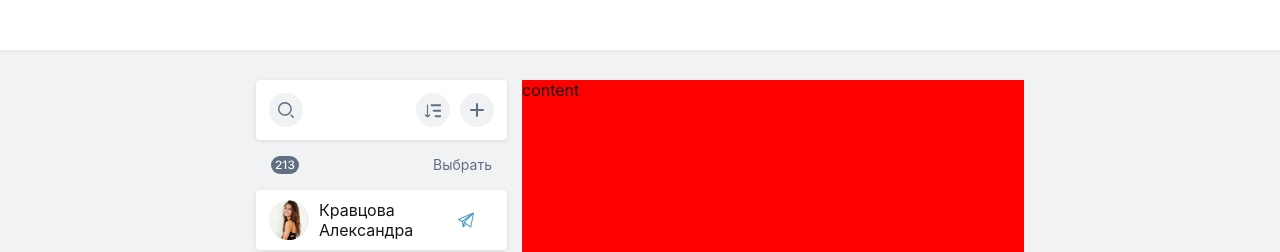
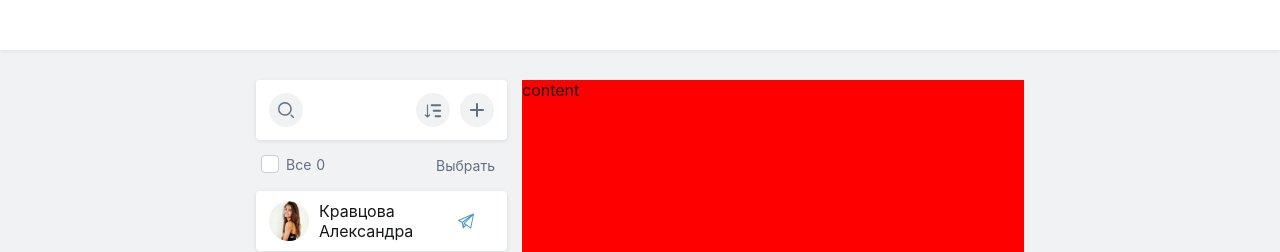
Before and after one commit to SvetlanaLevkovskaya/nicecode, a React app: page /#/ in a window 1280 px wide. Shown: the top 252 px of the page. Built offline with nearby package versions, Linux system fonts and the light colour scheme.

Commit message:
feat: add custom styles for checkbox

```diff
--- a/src/components/friends/ui/friends.module.scss
+++ b/src/components/friends/ui/friends.module.scss
@@ -21,6 +21,55 @@
   border: 2px solid $white;
 }
 
+.friends__checkbox {
+  /* Установить размер и положение контейнера */
+  display: flex;
+  align-items: center;
+  margin-right: 10px;
+}
+
+
+.friends__checkbox input[type="checkbox"] {
+  /* Скрыть оригинальный чекбокс */
+  position: absolute;
+  opacity: 0;
+  width: 0;
+  height: 0;
+}
+
+.friends__checkbox label {
+  /* Установить размер и положение метки */
+  display: inline-block;
+  position: relative;
+  padding-left: 25px; /* Добавить отступ слева, чтобы создать место для псевдоэлемента ::before */
+  cursor: pointer;
+}
+
+.friends__checkbox label::before {
+  /* Создать псевдоэлемент для стилизации границы и заливки */
+  content: "";
+  position: absolute;
+  left: 0;
+  top: -8px;
+  width: 18px;
+  height: 18px;
+  border: 1px solid #CDCDCD; /* Задать цвет границы */
+  background-color: $white; /* Задать цвет заливки */
+  border-radius: 4px;
+}
+
+.friends__checkbox input[type="checkbox"]:checked + .friends__label::before {
+  /* Изменить стиль псевдоэлемента для отмеченного чекбокса */
+  background-color: $blue; /* Задать цвет заливки для отмеченного чекбокса */
+  border-color: $blue; /* Задать цвет границы для отмеченного чекбокса */
+  content: "\2713"; /* Добавить символ галочки в качестве содержимого псевдоэлемента */
+  text-align: center; /* Выравнивание символа по центру */
+  font-size: 12px; /* Размер шрифта символа */
+  line-height: 18px; /* Высота строки равна высоте элемента */
+  color: $white; /* Цвет символа */
+}
+
+
 .friends__name {
   margin-left: 10px;
 }
--- a/src/components/navbar/ui/navbar.module.scss
+++ b/src/components/navbar/ui/navbar.module.scss
@@ -26,14 +26,89 @@
 
 .navbar__toolbar {
   display: flex;
+  align-items: center;
   justify-content: space-between;
-  align-items: center;
-  padding: 15px;
+  padding: 15px 12px 15px 5px;
 }
 
-.navbar__text {
+.navbar__subcontainer {
+  flex-grow: 1;
+  display: flex;
+  align-items: center;
+}
+
+.navbar__checkbox {
+  display: flex;
+  align-items: center;
+  margin-right: 10px;
+}
+
+.navbar__label {
   font-size: 14px;
   font-weight: 400;
   line-height: 20px;
   color: $grey;
 }
+
+.navbar__checkbox input[type="checkbox"] {
+  /* Скрыть оригинальный чекбокс */
+  position: absolute;
+  opacity: 0;
+  width: 0;
+  height: 0;
+}
+
+.navbar__checkbox label {
+  /* Установить размер и положение метки */
+  display: inline-block;
+  position: relative;
+  padding-left: 25px; /* Добавить отступ слева, чтобы создать место для псевдоэлемента ::before */
+  cursor: pointer;
+}
+
+.navbar__checkbox label::before {
+  /* Создать псевдоэлемент для стилизации границы и заливки */
+  content: "";
+  position: absolute;
+  left: 0;
+  top: 0;
+  width: 18px;
+  height: 18px;
+  border: 1px solid #CDCDCD; /* Задать цвет границы */
+  background-color: $white; /* Задать цвет заливки */
+  border-radius: 4px;
+}
+
+.navbar__checkbox input[type="checkbox"]:checked + label::before {
+  /* Изменить стиль псевдоэлемента для отмеченного чекбокса */
+  background-color: $blue; /* Задать цвет заливки для отмеченного чекбокса */
+  border-color: $blue; /* Задать цвет границы для отмеченного чекбокса */
+  content: "\2713"; /* Добавить символ галочки в качестве содержимого псевдоэлемента */
+  text-align: center; /* Выравнивание символа по центру */
+  font-size: 12px; /* Размер шрифта символа */
+  line-height: 18px; /* Высота строки равна высоте элемента */
+  color: $white; /* Цвет символа */
+}
+
+.selectedFriendsCounter {
+  margin-left: 5px;
+  font-size: 14px;
+  font-weight: 400;
+  line-height: 20px;
+  color: $grey;
+}
+
+.navbar__btn {
+  font-size: 14px;
+  font-weight: 400;
+  line-height: 20px;
+  color: $grey;
+}
+
+.navbar__actionbtn {
+  margin-right: 15px;
+  font-size: 14px;
+  font-weight: 400;
+  line-height: 20px;
+  color: $grey;
+}
--- a/src/components/navbar/ui/navbar.tsx
+++ b/src/components/navbar/ui/navbar.tsx
@@ -1,10 +1,44 @@
-import React from 'react';
+import React, { useState } from 'react';
 import styles from './navbar.module.scss';
-import { Filter, Plus, Search, Small } from '../../icons/ui/icons';
+import { Filter, Plus, Search } from '../../icons/ui/icons';
 import { Friends } from '../../friends';
+import { friendsData } from '../../../data/friends';
 
 
 export const Navbar = () => {
+	const [selectAll, setSelectAll] = useState(false);
+	const [selectedFriendIds, setSelectedFriendIds] = useState([]);
+	const [showActions, setShowActions] = useState(false);
+	const [showCheckboxes, setShowCheckboxes] = useState(false);
+
+	const handleSelectAll = () => {
+		setSelectAll(!selectAll);
+		if (!selectAll) {
+			const allFriendIds = friendsData.map((friend) => friend.id);
+			setSelectedFriendIds(allFriendIds);
+		} else {
+			setSelectedFriendIds([]);
+		}
+	};
+
+	const handleFriendClick = (friendId: number) => {
+		if (selectedFriendIds.includes(friendId)) {
+			setSelectedFriendIds(selectedFriendIds.filter((id) => id !== friendId));
+		} else {
+			setSelectedFriendIds([...selectedFriendIds, friendId]);
+		}
+	};
+
+	const handleActionsClick = () => {
+		setShowActions(true);
+		setShowCheckboxes(true);
+	};
+
+	const handleCancelClick = () => {
+		setShowActions(false);
+		setShowCheckboxes(false);
+	};
+
 	return (
 		<div className={ styles.navbar }>
 			<div className={ styles.navbar__container }>
@@ -16,11 +50,81 @@ export const Navbar = () => {
 			</div>
 
 			<div className={ styles.navbar__toolbar }>
-				<Small />
-				<div className={ styles.navbar__text }>Выбрать</div>
+
+				<div className={ styles.navbar__subcontainer }>
+
+					<div className={ styles.navbar__checkbox }>
+						<input type="checkbox" checked={ selectAll } onChange={ handleSelectAll } id="selectAll" />
+						<label htmlFor="selectAll" className={ styles.navbar__label }>Все</label>
+
+						<div className={ styles.selectedFriendsCounter }>
+							{ selectedFriendIds.length }
+						</div>
+
+					</div>
+
+				</div>
+				<div>
+					{ !showActions ? (
+						<button className={ styles.navbar__btn } onClick={ handleActionsClick }>
+							Выбрать
+						</button>
+					) : (
+						<>
+							<button className={ styles.navbar__actionbtn } onClick={ handleActionsClick }>
+								Действия
+							</button>
+							<button className={ styles.navbar__btn } onClick={ handleCancelClick }>
+								Отменить
+							</button>
+						</>
+					) }
+				</div>
 			</div>
 
-			<Friends />
+			<Friends
+				selectedFriendIds={ selectedFriendIds }
+				handleFriendClick={ handleFriendClick }
+				showCheckboxes={ showCheckboxes }
+			/>
 		</div>
 	);
 };
+
+
+/*
+ return (
+ <>
+ { friendsData.map((friend) => (
+ <div
+ key={ friend.id }
+ className={ `${ styles.friends__container } ${
+ selectedFriendIds.includes(friend.id) ? styles.friends__container_selected : ''
+ }` }
+ onClick={ () => handleFriendClick(friend.id) }
+ >
+ { showCheckboxes && (
+ <div className={ styles.friends__checkbox }>
+ <input
+ type="checkbox"
+ checked={ selectedFriendIds.includes(friend.id) }
+ onChange={ () => handleFriendClick(friend.id) }
+ id={ `checkbox-${ friend.id }` }
+ />
+ <label htmlFor={ `checkbox-${ friend.id }` } className={ styles.friends__label }></label>
+ </div>
+ ) }
+ <img src={ friend.src } alt="friend" />
+ <div className={ styles.friends__name }>{ friend.name }</div>
+ { friend.id === 1 && (
+ <img src={ telegram } alt="telegramIcon" className={ styles.friends__icon } />
+ ) }
+ { friend.id === 3 && (
+ <img src={ mod } alt="modIcon" className={ styles.friends__icon } />
+ ) }
+ </div>
+ )) }
+ </>
+ );
+ };
+*/
--- /dev/null
+++ b/src/data/friends.ts
@@ -0,0 +1,26 @@
+import friend1 from '../assets/friend1.svg'
+import friend2 from '../assets/friend2.svg'
+import friend3 from '../assets/friend3.svg'
+import friend4 from '../assets/friend4.svg'
+import friend5 from '../assets/friend5.svg'
+import friend6 from '../assets/friend6.svg'
+import friend7 from '../assets/friend7.svg'
+import friend8 from '../assets/friend8.svg'
+import friend9 from '../assets/friend9.svg'
+import friend10 from '../assets/friend10.svg'
+
+
+export const friendsData = [
+  { id: 1, name: 'Кравцова Александра', src: friend1 },
+  { id: 2, name: 'Рожков Денис', src: friend2 },
+  { id: 3, name: 'Кравцова Александра', src: friend1 },
+  { id: 4, name: 'Диброва Алевтина', src: friend3 },
+  { id: 5, name: 'Иванов Дмитрий', src: friend4 },
+  { id: 6, name: 'nosikov@list.ru', src: friend5 },
+  { id: 7, name: "Форс Александр", src: friend6 },
+  { id: 8, name: 'Ахмедов Артур', src: friend7 },
+  { id: 9, name: 'Блажевич Игорь', src: friend8 },
+  { id: 10, name: 'Валиева Руфина', src: friend9 },
+  { id: 11, name: 'Волошина Виктория', src: friend10 },
+  { id: 12, name: 'Волошина Виктория', src: friend10 },
+];
```
Also changed, not shown: src/components/friends/ui/friends.tsx (+22 -34 lines).
